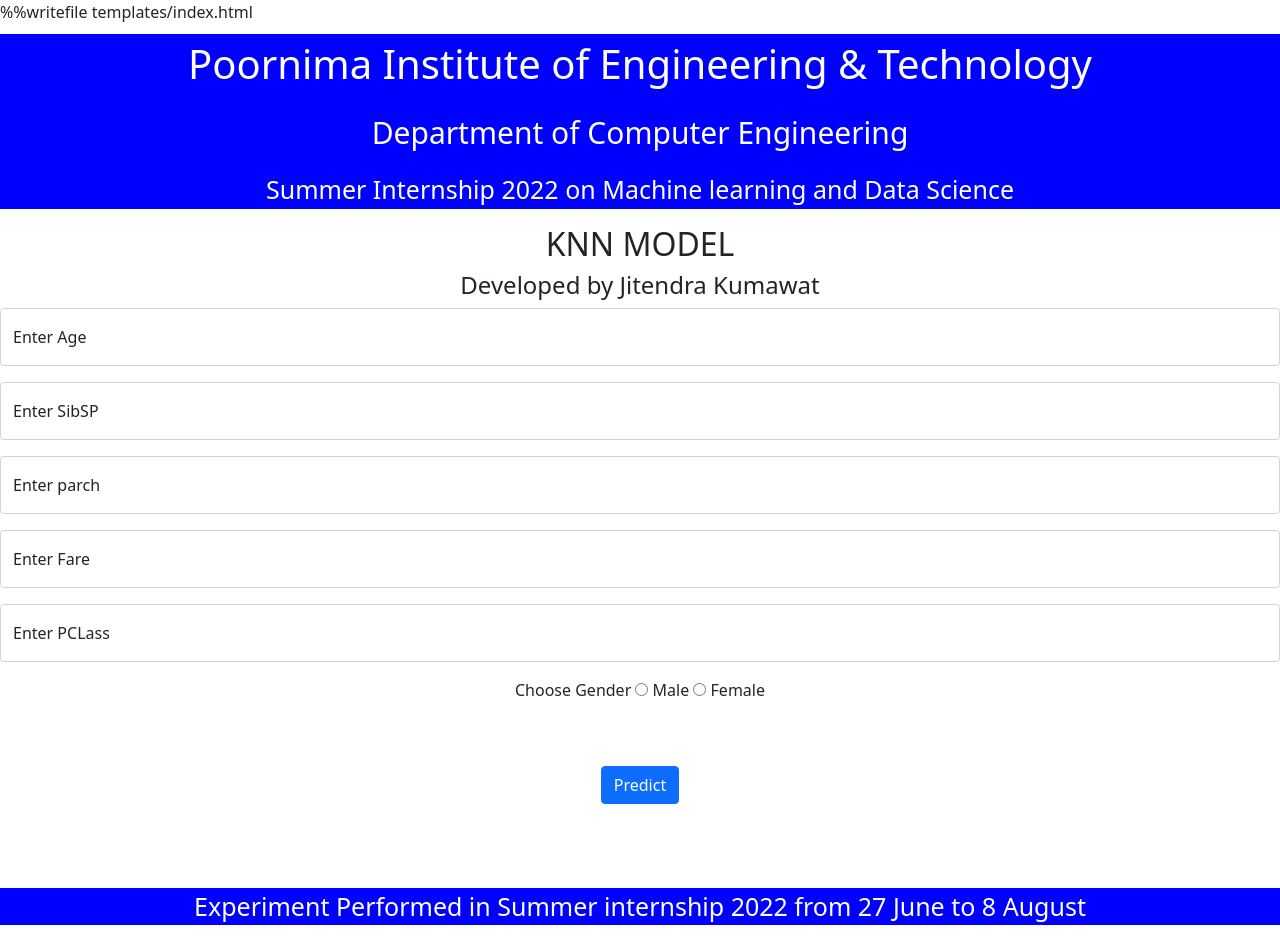
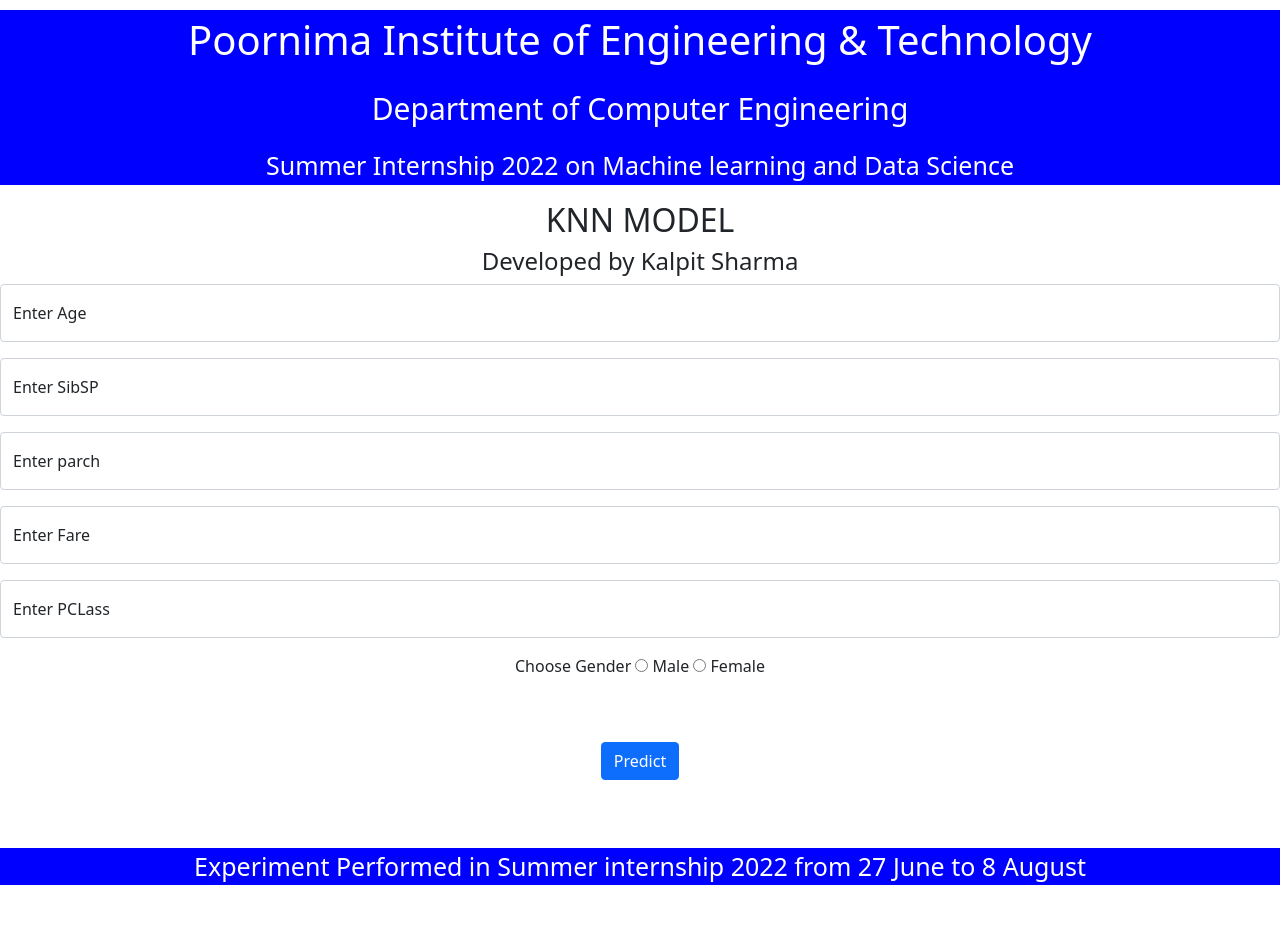
Before and after one commit to K7776/Titanic_Ship_Prediction, a Flask app: page / in a window 1280 px wide. After the commit the page ends 885 px from the top, so only its background shows below. Run offline with Flask 2, Linux system fonts and the light colour scheme; parts of the project's set-up code (start-up, migrations or seed data) failed here and were passed over.

Commit message:
Update index.html

```diff
--- a/templates/index.html
+++ b/templates/index.html
@@ -1,5 +1,4 @@
 
-%%writefile templates/index.html
 <!DOCTYPE html>
 <html >
 <!--From https://codepen.io/frytyler/pen/EGdtg-->
@@ -36,7 +35,7 @@
 
 <div class="login">
 <h2 >KNN MODEL</h2>
-<h4>Developed by Jitendra Kumawat</h4>
+<h4>Developed by Kalpit Sharma</h4>
 <!-- Main Input For Receiving Query to our ML -->
 <form action="{{ url_for('predict')}}"method="get">
 <div class="form-floating mb-3">
```
